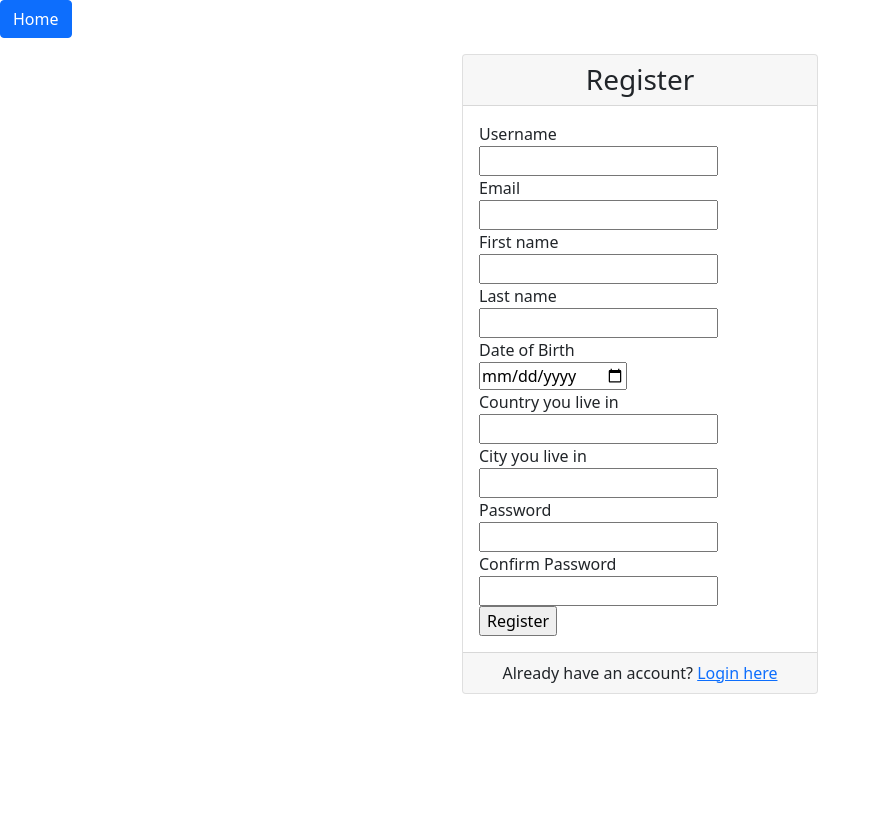
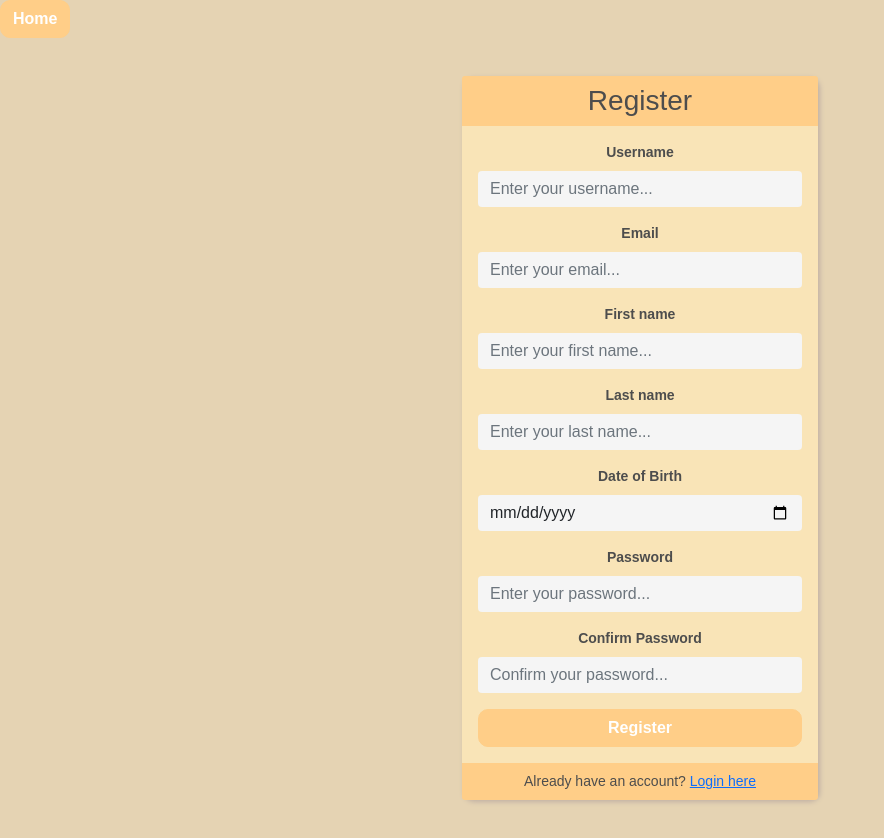
Before and after one commit to Davidair2/web_chat_development, a Flask app: page /register/ in a window 1280 px wide. Shown: the whole page, without its empty margins (0-884 px from the left). Before the commit the page ends 694 px from the top, so only its background shows below. Run offline with Flask 3, Linux system fonts and the light colour scheme; some libraries are stand-ins or nearby versions.

Commit message:
fixed html, removed city/country from model

```diff
--- a/app/controllers.py
+++ b/app/controllers.py
@@ -32,7 +32,7 @@ class UserController():
             if current_user.is_authenticated:
                 return redirect(url_for('chat'))
             else:
-                user = User(username=form.username.data, email=form.email.data, first_name=form.first_name.data, last_name=form.last_name.data, dob=form.dob.data, country=form.country.data, city=form.city.data)
+                user = User(username=form.username.data, email=form.email.data, first_name=form.first_name.data, last_name=form.last_name.data, dob=form.dob.data)
                 user.set_password(form.password.data)
                 db.session.add(user)
                 db.session.commit()
--- a/app/forms.py
+++ b/app/forms.py
@@ -9,8 +9,6 @@ class RegistrationForm(FlaskForm):
     first_name = StringField('First name', validators=[DataRequired()])
     last_name = StringField('Last name', validators=[DataRequired()])
     dob = DateField('Date of Birth', validators=[DataRequired()])
-    country = StringField('Country you live in')
-    city = StringField('City you live in')
     password = PasswordField('Password', validators=[DataRequired()])
     password2 = PasswordField('Confirm Password', validators=[DataRequired(), EqualTo('password')])
     submit = SubmitField('Register')
--- a/app/models.py
+++ b/app/models.py
@@ -17,8 +17,6 @@ class User(UserMixin, db.Model):
     first_name = db.Column(db.String(64))
     last_name = db.Column(db.String(64))
     dob = db.Column(db.DateTime, index=True)
-    country = db.Column(db.String(64))
-    city = db.Column(db.String(64))
     posts = db.relationship('Posts', backref='user', lazy='dynamic')
 
     def set_password(self, password):
--- a/app/templates/Chat_Page.html
+++ b/app/templates/Chat_Page.html
@@ -110,7 +110,7 @@
                     data: { user_input_content: userInput },
                     success: function(response) {
                         var GPT_msg = response.message;
-                        dialog.innerHTML += "<div class='col-12 mb-3'> <div class='d-flex'> <img src='static\bot_icon.gif' alt='Profile Picture' class='rounded-circle me-2' height='50px' width='70px' > <div class='message-content'> " +
+                        dialog.innerHTML += "<div class='col-12 mb-3'> <div class='d-flex'> <img src='../static/bot_icon.gif' alt='Profile Picture' class='rounded-circle me-2' height='50px' width='70px' > <div class='message-content'> " +
                         "<p>" + GPT_msg + "</p> " +
                         "</div> </div> </div>"
 
--- a/app/templates/Register_Page.html
+++ b/app/templates/Register_Page.html
@@ -5,7 +5,7 @@
         <meta charset="utf-8">
         <meta name="viewport" content="width=device-width, initial-scale=1">
         <link rel="stylesheet" href="https://cdnjs.cloudflare.com/ajax/libs/bootstrap/5.0.2/css/bootstrap.min.css">
-        <link rel="stylesheet" type="text/css" href="style.css">
+        <link rel="stylesheet" type="text/css" href="../static/style.css">
     </head>
     <body>
     <a href="{{ url_for('index') }}" class="cta-button btn btn-primary">Home</a>
@@ -21,55 +21,44 @@
                             <form action="{{ url_for('register') }}" method="POST">
                                 {{ form.hidden_tag() }}
 
-                                <div>
-                                  {{ form.username.label }}<br>
-                                  {{ form.username() }}
+                                <div class="mb-3">
+                                  {{ form.username.label(class_="form-label") }}<br>
+                                  {{ form.username(class="form-control", placeholder="Enter your username...") }}
                                 </div>
 
-                                <div>
-                                  {{ form.email.label }}<br>
-                                  {{ form.email() }}
+                                <div class="mb-3">
+                                  {{ form.email.label(class_="form-label") }}<br>
+                                  {{ form.email(class="form-control", placeholder="Enter your email...") }}
                                 </div>
 
-                                <div>
-                                  {{ form.first_name.label }}<br>
-                                  {{ form.first_name() }}
+                                <div class="mb-3">
+                                  {{ form.first_name.label(class="form-label") }}<br>
+                                  {{ form.first_name(class="form-control", placeholder="Enter your first name...") }}
                                 </div>
 
-                                <div>
-                                  {{ form.last_name.label }}<br>
-                                  {{ form.last_name() }}
+                                <div class="mb-3">
+                                  {{ form.last_name.label(class_="form-label") }}<br>
+                                  {{ form.last_name(class="form-control", placeholder="Enter your last name...") }}
                                 </div>
 
-                                <div>
-                                  {{ form.dob.label }}<br>
-                                  {{ form.dob() }}
+                                <div class="mb-3">
+                                  {{ form.dob.label(class_="form-label") }}<br>
+                                  {{ form.dob(class="form-control") }}
                                 </div>
 
-                                <div>
-                                  {{ form.country.label }}<br>
-                                  {{ form.country() }}
+                                <div class="mb-3">
+                                  {{ form.password.label(class_="form-label") }}<br>
+                                  {{ form.password(class="form-control", placeholder="Enter your password...") }}
                                 </div>
 
-                                <div>
-                                  {{ form.city.label }}<br>
-                                  {{ form.city() }}
+                                <div class="mb-3">
+                                  {{ form.password2.label(class_="form-label") }}<br>
+                                  {{ form.password2(class="form-control", placeholder="Confirm your password...") }}
                                 </div>
 
-                                <div>
-                                  {{ form.password.label }}<br>
-                                  {{ form.password() }}
+                                <div class="d-grid">
+                                  <input type="submit" value="Register" class="btn btn-primary">
                                 </div>
-
-                                <div>
-                                  {{ form.password2.label }}<br>
-                                  {{ form.password2() }}
-                                </div>
-
-                                <div>
-                                  <input type="submit" value="Register">
-                                </div>
-                              </form>
                             </form>
                         </div>
                         <div class="card-footer text-center">
--- a/python_chat_with_ChatGPT.py
+++ b/python_chat_with_ChatGPT.py
@@ -7,7 +7,7 @@ def get_response(prompt):
 
     headers = {
         'Content-Type': 'application/json',
-        'Authorization': f'Bearer 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',
+        'Authorization': f'Bearer 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',
     }
     data = {
         'prompt': prompt,
```
Also changed, not shown: app/templates/Login_Page.html (+9 -11 lines), migrations/versions/b2927a1054bd_.py (added, +34 -0 lines), app.db.
